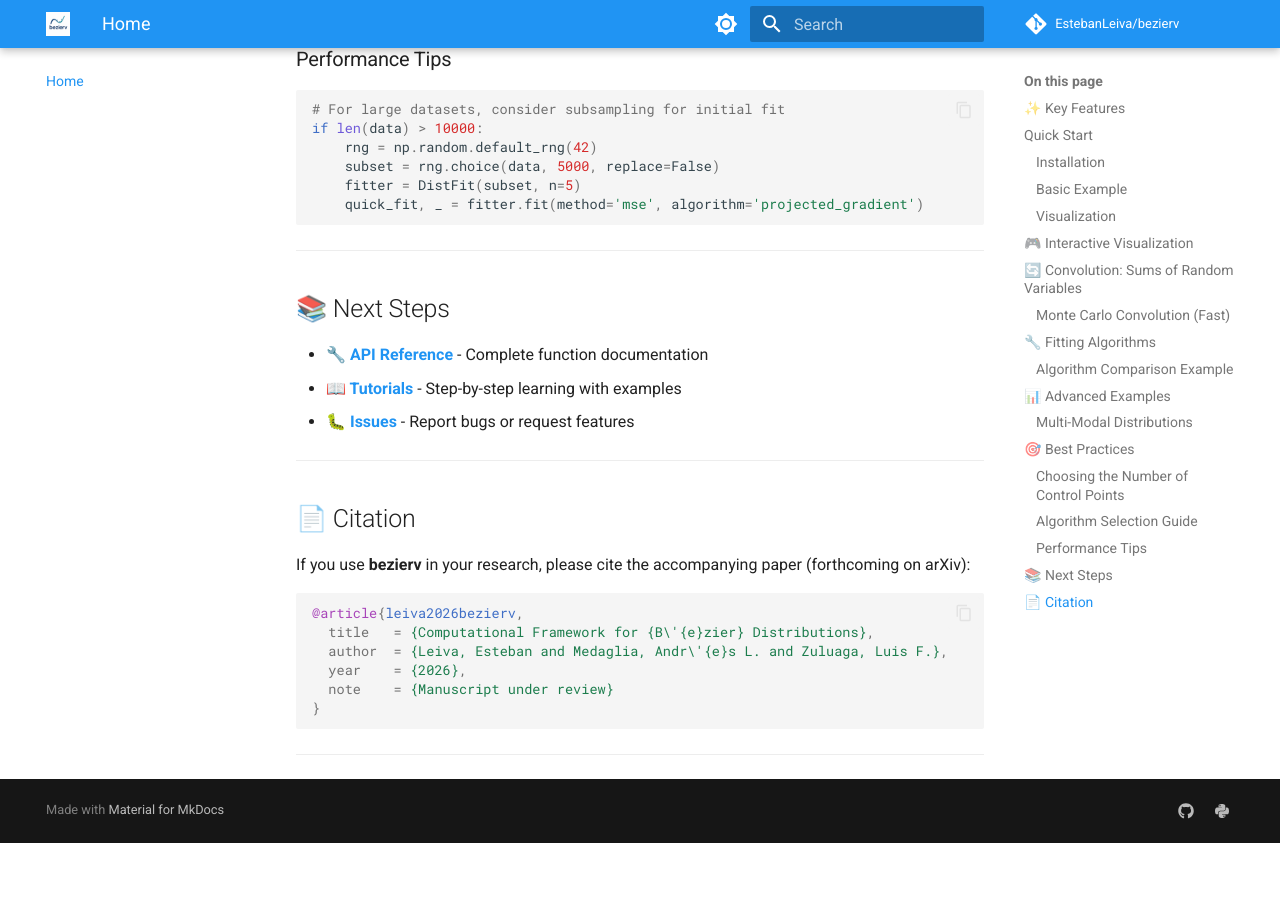
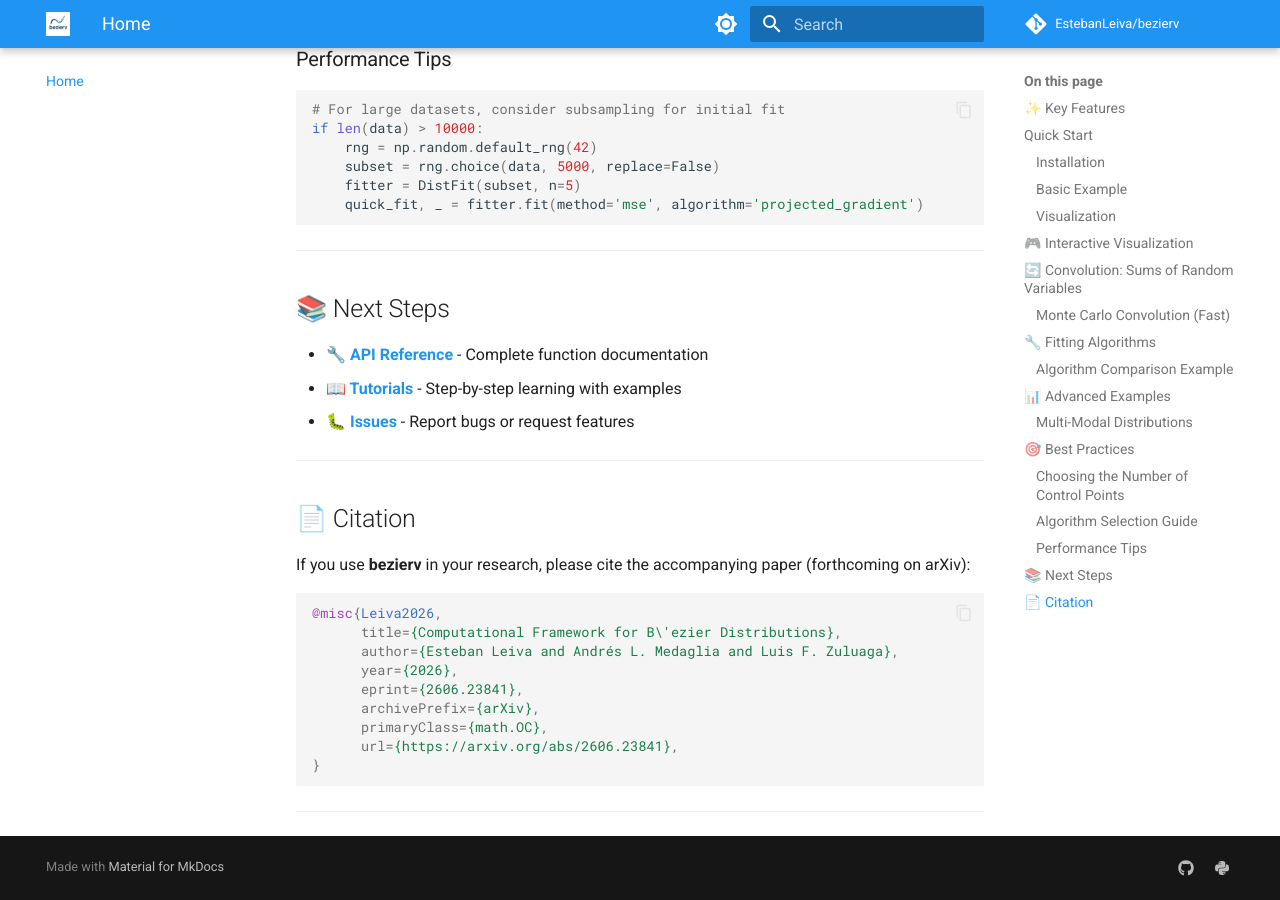
Before and after one commit to EstebanLeiva/bezierv, an MkDocs documentation site: the page built from docs/index.md, in a window 1280 px wide and 900 px high, scrolled down 5295 px. Built offline with MkDocs 1.6.1 and Material for MkDocs 9.7.7, drawn with Linux system fonts in a browser that asks for light colours; comment, search, counter and statistics services are not loaded; before the commit the page ends 6138 px from its top, so only the background shows below that.

Commit message:
Update citation

````diff
--- a/docs/index.md
+++ b/docs/index.md
@@ -248,11 +248,14 @@ if len(data) > 10000:
 If you use **bezierv** in your research, please cite the accompanying paper (forthcoming on arXiv):
 
 ```bibtex
-@article{leiva2026bezierv,
-  title   = {Computational Framework for {B\'{e}zier} Distributions},
-  author  = {Leiva, Esteban and Medaglia, Andr\'{e}s L. and Zuluaga, Luis F.},
-  year    = {2026},
-  note    = {Manuscript under review}
+@misc{Leiva2026,
+      title={Computational Framework for B\'ezier Distributions},
+      author={Esteban Leiva and Andrés L. Medaglia and Luis F. Zuluaga},
+      year={2026},
+      eprint={2606.23841},
+      archivePrefix={arXiv},
+      primaryClass={math.OC},
+      url={https://arxiv.org/abs/2606.23841},
 }
 ```
 
````
